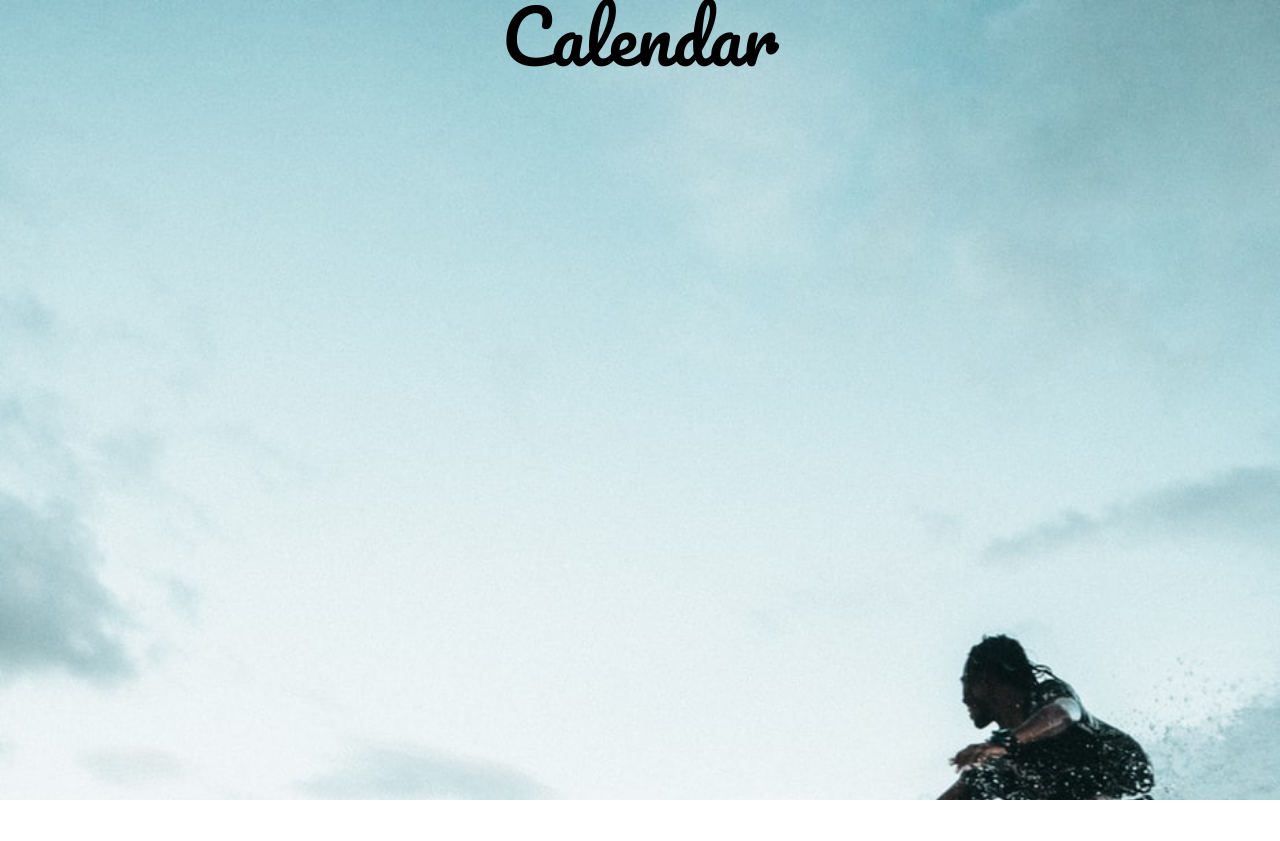
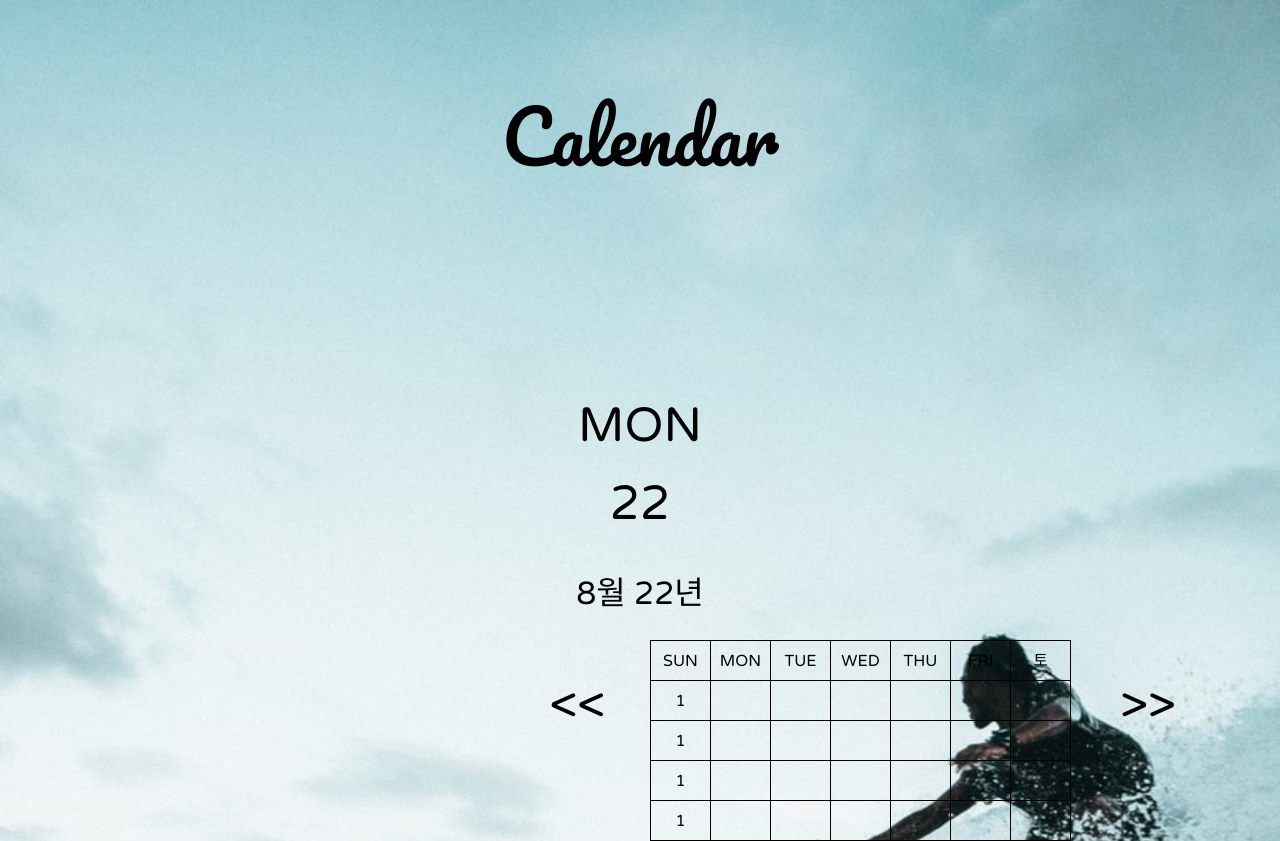
Before and after one commit to big-help/Starter-Kit, a plain HTML site: page calendar/index.html in a window 1280 px wide. Before the commit the page ends 800 px from the top, so only its background shows below. Drawn offline with Linux system fonts and the light colour scheme.

Commit message:
add current date info

```diff
--- a/calendar/index.html
+++ b/calendar/index.html
@@ -19,7 +19,74 @@
     <section>
       <h1>Calendar</h1>
       <!-- 달력 Start -->
-
+      <div class="contents-box">
+        <div class="current-date-box">
+          <p id="current-day">월요일</p>
+          <p id="current-date">투투</p>
+        </div>
+        <div class="calendar-box">
+          <div class="current-month">
+            <p>8월 22년</p>
+          </div>
+          <div class="left-arrow">
+            <<
+          </div>
+          <table>
+            <thead>
+              <tr>
+                <th>SUN</th>
+                <th>MON</th>
+                <th>TUE</th>
+                <th>WED</th>
+                <th>THU</th>
+                <th>FRI</th>
+                <th>토</th>
+              </tr>
+            </thead>
+            <tbody>
+              <tr>
+                <td>1</td>
+                <td></td>
+                <td></td>
+                <td></td>
+                <td></td>
+                <td></td>
+                <td></td>
+              </tr>
+              <tr>
+                <td>1</td>
+                <td></td>
+                <td></td>
+                <td></td>
+                <td></td>
+                <td></td>
+                <td></td>
+              </tr>
+              <tr>
+                <td>1</td>
+                <td></td>
+                <td></td>
+                <td></td>
+                <td></td>
+                <td></td>
+                <td></td>
+              </tr>
+              <tr>
+                <td>1</td>
+                <td></td>
+                <td></td>
+                <td></td>
+                <td></td>
+                <td></td>
+                <td></td>
+              </tr>
+            </tbody>
+          </table>
+        </div>
+        <div class="right-arrow">
+          >>
+        </div>
+      </div>
       <!-- 달력 End -->
     </section>
     <script src="index.js"></script>
--- a/calendar/index.js
+++ b/calendar/index.js
@@ -1 +1,15 @@
-console.log("hello, vanilla.");
+const date = new Date();
+const current_date = new Date(date.getFullYear(), date.getMonth(), date.getDate());
+
+const current_day_box = document.getElementById("current-day");
+const current_date_box = document.getElementById("current-date");
+const arr_day = [
+  "SUN", "MON", "TUE", "WED", "THU", "FRI", "SAT"
+];
+
+function editCurrentDateInfo () {
+  current_day_box.textContent = arr_day[current_date.getDay()];
+  current_date_box.textContent = current_date.getDate();
+}
+
+editCurrentDateInfo();
--- a/calendar/style.css
+++ b/calendar/style.css
@@ -11,4 +11,61 @@ h1 {
   font-family: "Pacifico", cursive;
   text-align: center;
   font-size: 72px;
+  margin-top: 100px;
 }
+
+.current-date-box{
+  display: flex;
+  justify-content: center;
+  align-items: center;
+  flex-direction: column;
+  margin-top: 200px;
+  font-size: 3rem;
+}
+
+.current-date-box p {
+  margin-top: 30px;
+}
+
+.current-month {
+  display: flex;
+  justify-content: center;
+  align-items: center;
+  margin-top: 50px;
+  font-size: 2rem;
+}
+
+table {
+  position: relative;
+  left: 650px;
+  text-align: center;
+  margin-top: 30px;
+}
+
+th, td {
+  border: 1px solid black;
+  width: 60px;
+  height: 40px;
+  text-align: center;
+  vertical-align: middle;
+}
+
+.left-arrow {
+  position: absolute;
+  width: 100px;
+  left: 550px;
+  top: 680px;
+  font-size: 3rem;
+}
+
+.right-arrow {
+  position: absolute;
+  width: 100px;
+  left: 1120px;
+  top: 680px;
+  font-size: 3rem;
+}
+
+.hidden {
+  display: none;
+}
```
